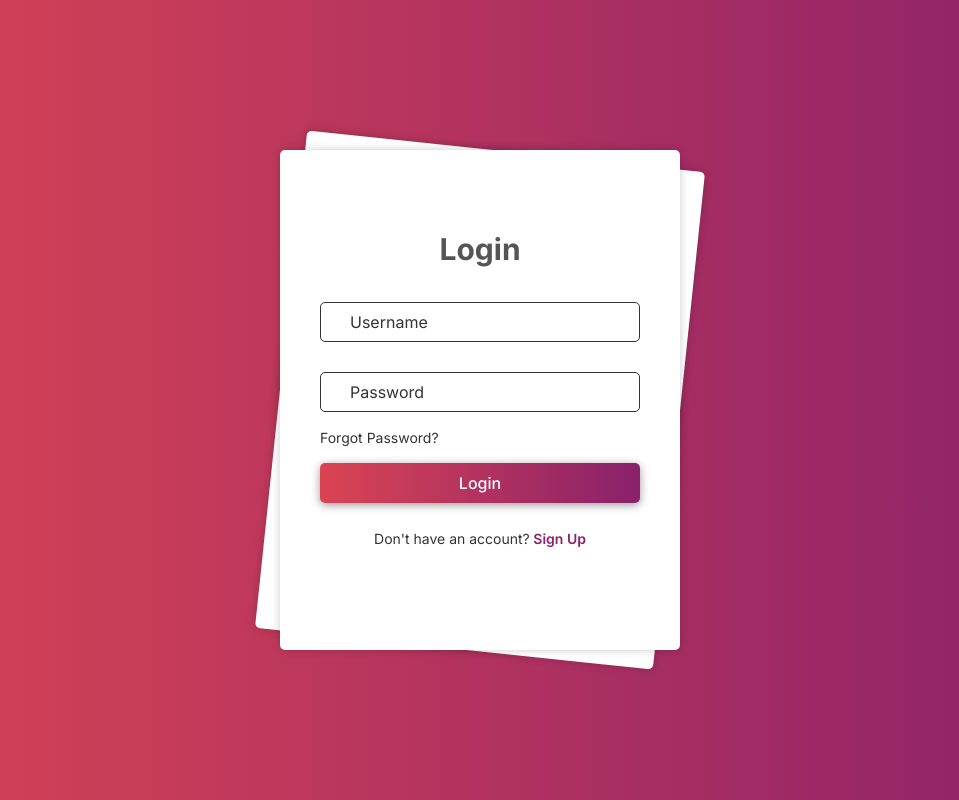
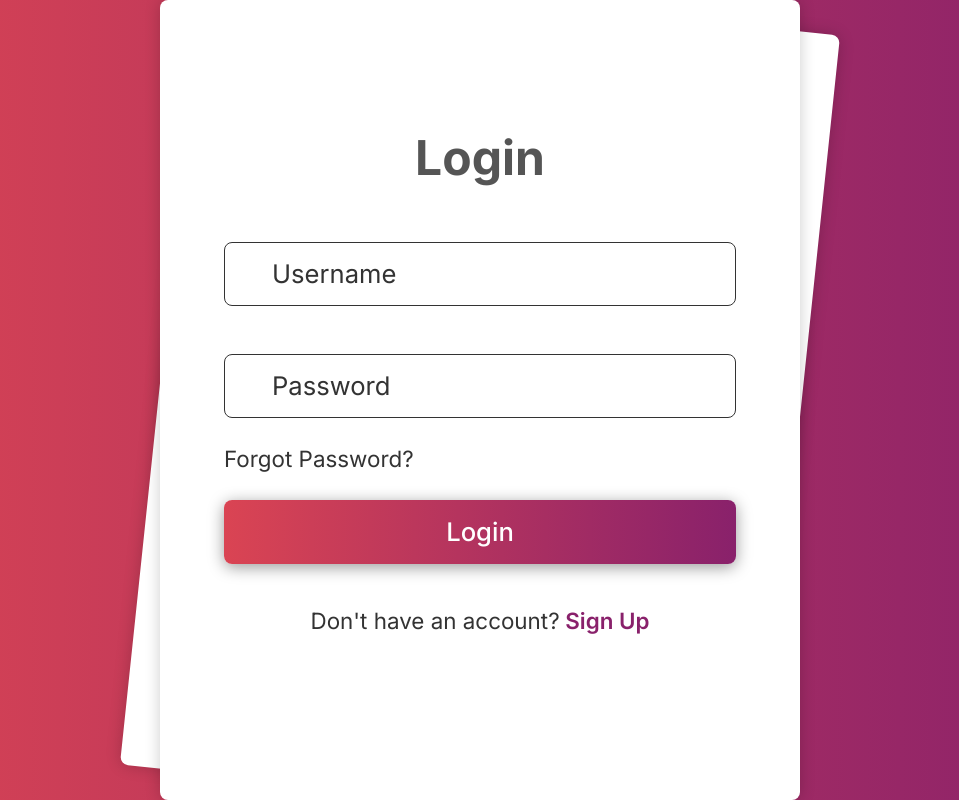
Before and after one commit to kharizzakaye/nextjs-animated-login, a Next.js app: page /login-component-2 in a window 1280 px wide. Shown: the whole page, without its empty margins (160-1119 px from the left). Built offline with nearby package versions, Linux system fonts and the light colour scheme.

Commit message:
code cleanup

```diff
--- a/src/app/globals.css
+++ b/src/app/globals.css
@@ -4,10 +4,10 @@
 
 @import url("https://fonts.googleapis.com/css2?family=Poppins:wght@300;400;500;600;700&display=swap");
 
-html {
+/* html {
   font-size: 62.5%;
   scroll-behavior: smooth;
-}
+} */
 
 :root {
   --mainColor: #89216b;
@@ -15,27 +15,3 @@ html {
   --titleColor: #555555;
   --labelColor: #333333;
 }
-
-body {
-  background: linear-gradient(to right, #da4453, var(--mainColor));
-  font-weight: 400;
-  min-height: 100vh;
-  display: grid;
-  place-content: center;
-  overflow: hidden;
-}
-
-@media (min-width: 540px) {
-  .wrapper {
-    width: 40rem;
-  }
-}
-
-form .form-group input:focus ~ label,
-form .form-group input:valid ~ label,
-form .form-group input:focus ~ .icons,
-form .form-group input:valid ~ .icons {
-  top: 0 !important;
-  font-size: 1.2rem !important;
-  background-color: var(--whiteColor);
-}
--- a/src/app/login-component-2/login-component-2.module.css
+++ b/src/app/login-component-2/login-component-2.module.css
@@ -5,9 +5,9 @@
   /* font-family: "Poppins", sans-serif; */
 }
 
-.localHtml {
+.baseFontSize {
   font-size: 62.5%;
-  scroll-behavior: smooth;
+  /* scroll-behavior: smooth; */
 }
 
 .formContainer {
@@ -63,6 +63,16 @@
     transition: all 0.5s ease;
     left: 0.5rem;
 } */
+
+.inputFields:focus ~ label,
+.inputFields:valid ~ label
+/* .inputFields:focus ~ .icons,
+.inputFields:valid ~ .icons  */
+{
+  top: 0 !important;
+  font-size: 1.2rem !important;
+  background-color: var(--whiteColor);
+}
 
 .inputFields {
   width: 100%;
--- a/src/app/login-component-2/page.tsx
+++ b/src/app/login-component-2/page.tsx
@@ -17,11 +17,16 @@ export default function Page() {
   };
 
   return (
-    <div className={`${styles.localWrapper}`}>
-      <div className={`${styles.localHtml} `}>
-        <div className={`wrapper relative w-[35rem] h-[50rem] ${animation}`}>
+    <div className={`${styles.baseFontSize}`}>
+
+<div className={`${styles.localWrapper}`}>
+      <div className="bg-gradient-to-r from-[#da4453] to-[var(--mainColor)] font-normal min-h-screen grid place-content-center overflow-hidden">
+
+        <div className={`relative w-[35rem] sm:w-[40rem] h-[50rem] ${animation}`}>
+
+          {/* sign up card */}
           <div className={clsx(
-            `${styles.formContainer} rotate-6 form-container sign-up`,
+            `${styles.formContainer} rotate-6`,
             {
               [styles.animatedSignInOnSignUpCard] : animation == "animated-signin",
               [styles.animatedSignUpOnSignUpCard] : animation == "animated-signup",
@@ -30,7 +35,7 @@ export default function Page() {
             <form action="#">
               <h2 className={`${styles.cardTitle}`}>sign up</h2>
 
-              <div className={`${styles.formGroup} form-group`}>
+              <div className={`${styles.formGroup}`}>
                 <input
                   type="text"
                   required
@@ -40,7 +45,7 @@ export default function Page() {
                 <label className={`${styles.fieldLabel}`}>username</label>
               </div>
 
-              <div className={`${styles.formGroup} form-group`}>
+              <div className={`${styles.formGroup}`}>
                 <input
                   type="email"
                   required
@@ -50,7 +55,7 @@ export default function Page() {
                 <label className={`${styles.fieldLabel}`}>email</label>
               </div>
 
-              <div className={`${styles.formGroup} form-group`}>
+              <div className={`${styles.formGroup}`}>
                 <input
                   type="password"
                   required
@@ -60,7 +65,7 @@ export default function Page() {
                 <label className={`${styles.fieldLabel}`}>password</label>
               </div>
 
-              <div className={`${styles.formGroup} form-group`}>
+              <div className={`${styles.formGroup}`}>
                 <input
                   type="password"
                   required
@@ -72,16 +77,16 @@ export default function Page() {
                 </label>
               </div>
 
-              <button type="submit" className={`${styles.buttons} btn`}>
+              <button type="submit" className={`${styles.buttons}`}>
                 sign up
               </button>
 
-              <div className={`link text-center text-[1.4rem] text-[var(--labelColor)] my-10`}>
+              <div className={`text-center text-[1.4rem] text-[var(--labelColor)] my-10`}>
                 <p>
                   You already have an account?
                   <a
                     href="#"
-                    className="signin-link  capitalize text-[var(--mainColor)] no-underline font-semibold transition-all duration-500 ease-in-out hover:text-[#da4453]"
+                    className="capitalize text-[var(--mainColor)] no-underline font-semibold transition-all duration-500 ease-in-out hover:text-[#da4453]"
                     onClick={handleSignInClick}
                   >
                     {" "}
@@ -92,6 +97,7 @@ export default function Page() {
             </form>
           </div>
 
+          {/* sign in card */}
           <div className={clsx(
             `${styles.formContainer} form-container sign-in`,
             {
@@ -150,8 +156,12 @@ export default function Page() {
               </div>
             </form>
           </div>
+
         </div>
+
       </div>
+    </div>
+
     </div>
   );
 }
```
